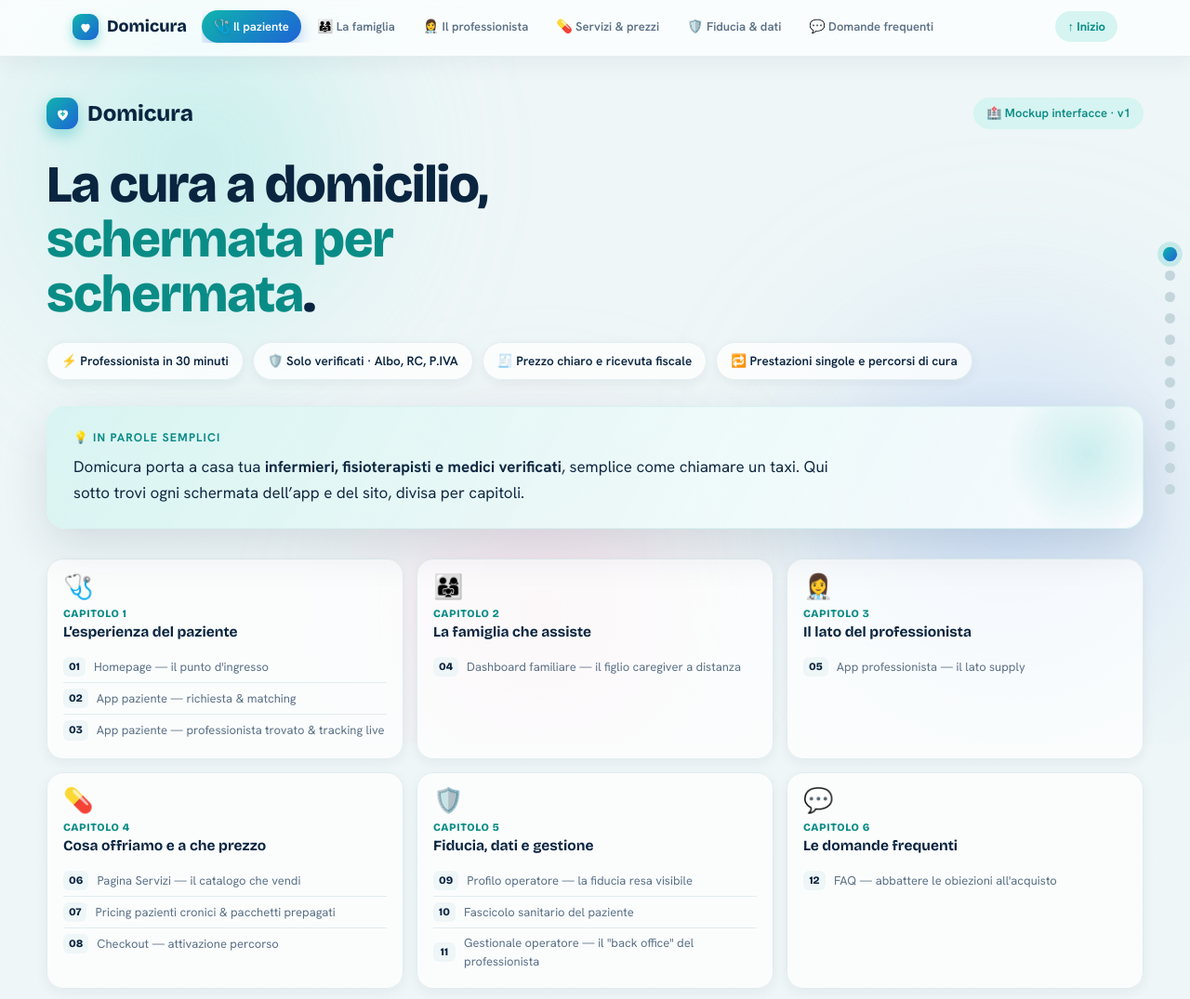
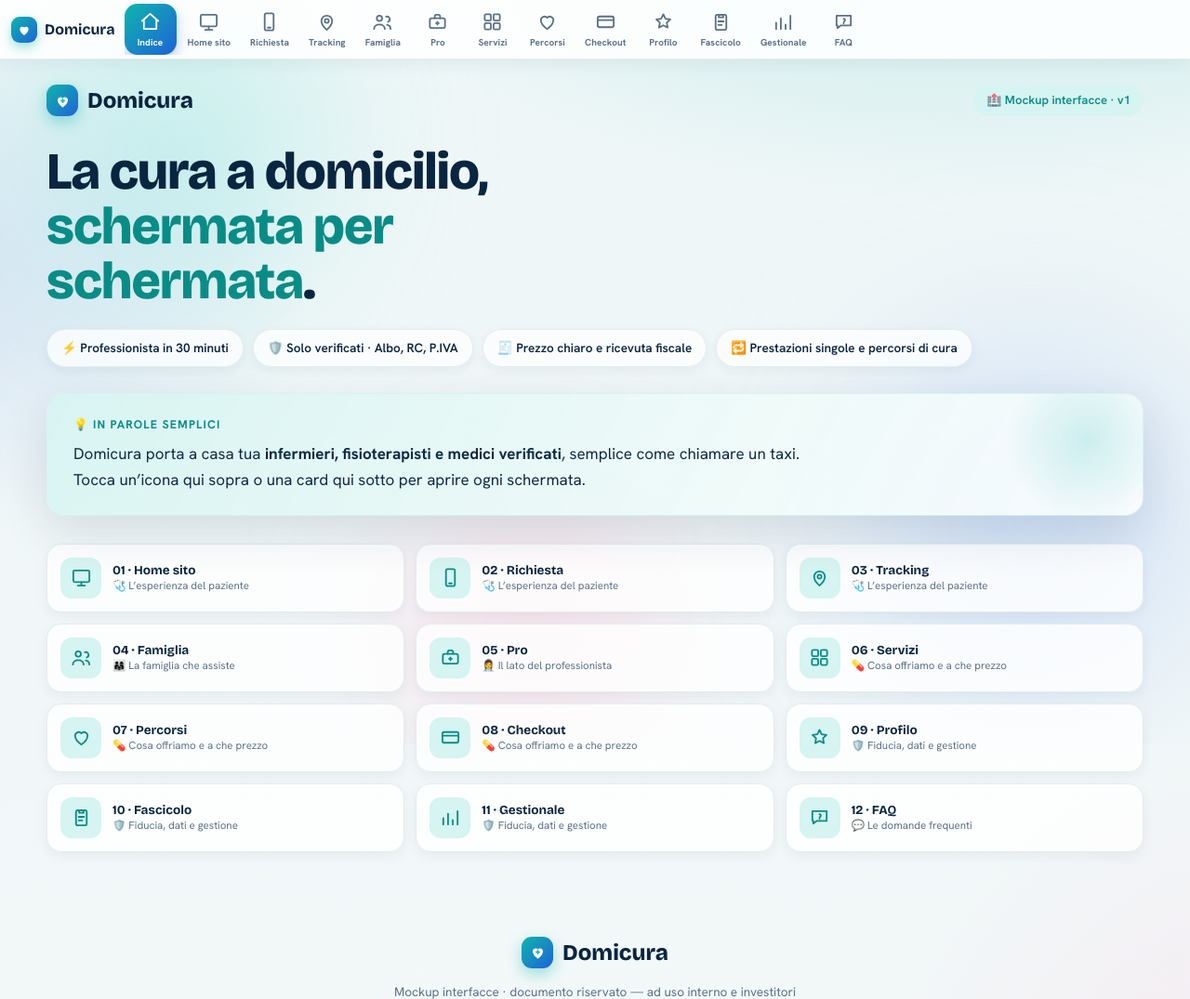
Before and after one commit to carlocdl21-creator/domicura-mockup, a plain HTML site: page index.html in a window 1280 px wide. Shown: the top 1075 px of the page at 93% size. Drawn offline with nearby package versions, Linux system fonts and the light colour scheme.

Commit message:
Web app multi-pagina: navigazione a icone SVG, una schermata per volta, ottimizzata per telefono

```diff
--- a/index.html
+++ b/index.html
@@ -1144,6 +1144,61 @@
   }
 </style>
 
+<style id="domicura-pages">
+  /* ===== modalità multi-pagina (una schermata per volta) ===== */
+  html{scroll-behavior:auto}
+  body{padding-top:64px}
+  .topbar{padding-top:26px!important}
+  section.screen{border-top:none!important;padding-top:6px}
+
+  /* barra a icone in alto */
+  .tabbar{position:fixed;top:0;left:0;right:0;z-index:60;height:64px;display:flex;align-items:center;gap:6px;padding:0 12px;background:rgba(255,255,255,.9);backdrop-filter:blur(14px) saturate(1.4);-webkit-backdrop-filter:blur(14px) saturate(1.4);border-bottom:1px solid var(--line);box-shadow:0 4px 18px rgba(10,37,64,.06)}
+  .tabbar-brand{display:flex;align-items:center;gap:8px;text-decoration:none;color:var(--navy);font-family:'Bricolage Grotesque';font-weight:800;font-size:16px;flex-shrink:0;padding-right:4px}
+  .brand-mark{width:28px;height:28px;border-radius:9px;background:linear-gradient(135deg,var(--turquoise),var(--blue));display:grid;place-items:center;box-shadow:0 5px 12px rgba(15,181,173,.4)}
+  .brand-mark svg{width:16px;height:16px}
+  .tabbar-scroll{display:flex;gap:3px;overflow-x:auto;flex:1;scrollbar-width:none;-webkit-overflow-scrolling:touch}
+  .tabbar-scroll::-webkit-scrollbar{display:none}
+  .tab{flex:0 0 auto;display:flex;flex-direction:column;align-items:center;gap:2px;text-decoration:none;color:var(--ink-soft);padding:6px 9px;border-radius:14px;min-width:56px;transition:background .2s,color .2s,transform .2s}
+  .tab-ic{width:26px;height:26px;display:grid;place-items:center}
+  .tab-ic svg{width:23px;height:23px}
+  .tab-lb{font-size:10px;font-weight:700;white-space:nowrap;letter-spacing:.01em}
+  .tab:hover{color:var(--navy);background:var(--mist)}
+  .tab.on{color:#fff;background:linear-gradient(135deg,var(--turquoise),var(--blue));box-shadow:0 6px 14px rgba(30,99,214,.3)}
+
+  /* home: griglia di card cliccabili */
+  .launch{margin-top:30px;display:grid;grid-template-columns:repeat(3,1fr);gap:12px}
+  .launch-card{display:flex;align-items:center;gap:12px;text-decoration:none;background:rgba(255,255,255,.8);border:1px solid var(--line);border-radius:16px;padding:14px;box-shadow:var(--shadow-sm);transition:.25s}
+  .launch-card:hover{transform:translateY(-4px);box-shadow:var(--shadow-md);border-color:var(--turquoise-soft)}
+  .launch-ic{width:44px;height:44px;flex-shrink:0;border-radius:12px;background:var(--turquoise-soft);display:grid;place-items:center}
+  .launch-ic svg{width:23px;height:23px;stroke:var(--turquoise-deep)}
+  .launch-tx{display:flex;flex-direction:column;line-height:1.25;min-width:0}
+  .launch-tx b{font-size:13.5px;color:var(--navy);font-family:'Bricolage Grotesque';white-space:nowrap;overflow:hidden;text-overflow:ellipsis}
+  .launch-tx small{font-size:11.5px;color:var(--ink-soft);white-space:nowrap;overflow:hidden;text-overflow:ellipsis}
+
+  /* breadcrumb in cima a ogni schermata */
+  .crumb{display:flex;align-items:center;gap:12px;margin:2px 0 6px;font-size:13px}
+  .crumb a{color:var(--turquoise-deep);font-weight:700;text-decoration:none;flex-shrink:0}
+  .crumb-cap{color:var(--ink-soft);font-weight:600;overflow:hidden;text-overflow:ellipsis;white-space:nowrap}
+  .crumb-num{margin-left:auto;font-family:'Bricolage Grotesque';font-weight:800;color:var(--navy);background:var(--mist);padding:3px 11px;border-radius:999px;font-size:12px;flex-shrink:0}
+
+  /* pulsanti precedente / successivo */
+  .pager{display:flex;gap:10px;margin:28px 0 6px}
+  .pager-btn{flex:1;display:flex;align-items:center;gap:11px;text-decoration:none;background:#fff;border:1px solid var(--line);border-radius:16px;padding:13px 16px;color:var(--navy);font-weight:700;font-size:14px;box-shadow:var(--shadow-sm);transition:.25s}
+  .pager-btn:hover{transform:translateY(-3px);box-shadow:var(--shadow-md);border-color:var(--turquoise-soft)}
+  .pager-btn svg{width:22px;height:22px;stroke:var(--turquoise-deep);flex-shrink:0}
+  .pager-btn span{display:flex;flex-direction:column;line-height:1.2}
+  .pager-btn small{font-size:11px;font-weight:600;color:var(--ink-soft)}
+  .pager-btn.next{justify-content:flex-end;text-align:right}
+
+  @media(max-width:900px){ .launch{grid-template-columns:repeat(2,1fr)} }
+  @media(max-width:820px){
+    .tabbar{background:rgba(255,255,255,.97);backdrop-filter:none;-webkit-backdrop-filter:none}
+    .tab{min-width:52px;padding:6px 7px}
+  }
+  @media(max-width:560px){ .launch{grid-template-columns:1fr} }
+  @media(max-width:480px){ .tabbar-brand b{display:none} }
+</style>
+
 <script>
 (function(){
   const $  = (s,c=document)=>c.querySelector(s);
@@ -1158,150 +1213,112 @@
   /* ---------- sezioni: id + titoli ---------- */
   const sections=$$('section.screen');
   const info=sections.map(function(sec){
-    const num=(sec.querySelector('.screen-num')||{}).textContent||'';
-    const h2 =(sec.querySelector('.screen-meta h2')||{}).textContent||'';
-    const n=num.trim(); const id='schermata-'+n;
-    sec.id=id;
-    return {sec:sec, num:n, title:h2.trim(), id:id};
+    const num=((sec.querySelector('.screen-num')||{}).textContent||'').trim();
+    const h2 =((sec.querySelector('.screen-meta h2')||{}).textContent||'').trim();
+    const id='schermata-'+num; sec.id=id;
+    return {sec:sec, num:num, title:h2, id:id};
   });
 
-  /* ---------- capitoli (raggruppano le schermate, senza riordinarle) ---------- */
+  /* ---------- capitoli (per breadcrumb) ---------- */
   const chapters=[
-    {at:0,  e:'🩺', s:'Il paziente',       k:'Capitolo 1', t:'L’esperienza del paziente', d:'Come una persona trova, prenota e riceve una prestazione a casa — passo dopo passo, dalla ricerca alla ricevuta.'},
-    {at:3,  e:'👨‍👩‍👧', s:'La famiglia',      k:'Capitolo 2', t:'La famiglia che assiste', d:'Il figlio o la figlia che, anche da un’altra città, prenota e tiene sotto controllo la salute di un genitore.'},
-    {at:4,  e:'👩‍⚕️', s:'Il professionista', k:'Capitolo 3', t:'Il lato del professionista', d:'Come infermieri, fisioterapisti e medici ricevono le richieste, gestiscono l’agenda e vengono pagati.'},
-    {at:5,  e:'💊', s:'Servizi & prezzi',  k:'Capitolo 4', t:'Cosa offriamo e a che prezzo', d:'Il catalogo dei servizi, i percorsi di cura per chi ha bisogni continui e il pagamento sicuro.'},
-    {at:8,  e:'🛡️', s:'Fiducia & dati',    k:'Capitolo 5', t:'Fiducia, dati e gestione', d:'Profili verificati, lo storico sanitario del paziente e la console con cui il professionista gestisce tutto.'},
-    {at:11, e:'💬', s:'Domande frequenti', k:'Capitolo 6', t:'Le domande frequenti', d:'I dubbi tipici di chi deve scegliere — e le risposte chiare che li sciolgono.'}
+    {at:0,  e:'🩺',   k:'Capitolo 1', t:'L’esperienza del paziente'},
+    {at:3,  e:'👨‍👩‍👧', k:'Capitolo 2', t:'La famiglia che assiste'},
+    {at:4,  e:'👩‍⚕️', k:'Capitolo 3', t:'Il lato del professionista'},
+    {at:5,  e:'💊',   k:'Capitolo 4', t:'Cosa offriamo e a che prezzo'},
+    {at:8,  e:'🛡️',   k:'Capitolo 5', t:'Fiducia, dati e gestione'},
+    {at:11, e:'💬',   k:'Capitolo 6', t:'Le domande frequenti'}
   ];
-  // numero di schermata con cui inizia ciascun capitolo
-  chapters.forEach(function(c){ c.firstNum = info[c.at] ? info[c.at].num : ''; c.firstId = info[c.at] ? info[c.at].id : ''; });
   function chapterForIndex(i){ let r=chapters[0]; chapters.forEach(function(c){ if(c.at<=i) r=c; }); return r; }
 
-  // inserisci i separatori di capitolo prima delle sezioni indicate
-  chapters.forEach(function(c){
-    const target=info[c.at] && info[c.at].sec;
-    if(!target) return;
-    const el=document.createElement('div');
-    el.className='chapter wrap fx';
-    el.id='cap-'+c.firstNum;
-    el.innerHTML='<div class="chapter-card">'
-      +'<div class="chapter-emoji">'+c.e+'</div>'
-      +'<div class="chapter-body"><div class="chapter-k">'+c.e+' '+c.k+'</div>'
-      +'<h2 class="chapter-t">'+c.t+'</h2><p class="chapter-d">'+c.d+'</p></div>'
-      +'<div class="chapter-n">'+c.k.replace(/\D/g,'').padStart(2,'0')+'</div></div>';
-    target.parentNode.insertBefore(el, target);
-  });
+  /* ---------- icone SVG (nitide su ogni telefono) ---------- */
+  const ICON={
+    home:'<path d="M3 11l9-8 9 8"/><path d="M5 9.5V20h14V9.5"/>',
+    '01':'<rect x="3" y="4" width="18" height="13" rx="1.5"/><path d="M8 21h8M12 17v4"/>',
+    '02':'<rect x="7" y="2.5" width="10" height="19" rx="2"/><path d="M10.5 18.5h3"/>',
+    '03':'<path d="M12 21s-6-5-6-10a6 6 0 0 1 12 0c0 5-6 10-6 10Z"/><circle cx="12" cy="11" r="2.2"/>',
+    '04':'<circle cx="8.5" cy="8" r="3"/><path d="M2.5 20c0-3.2 2.7-5 6-5s6 1.8 6 5"/><path d="M16 6.2A3 3 0 0 1 18 12M17 15.2c2.3 .5 4 2.2 4 4.8"/>',
+    '05':'<rect x="3.5" y="8" width="17" height="11" rx="2"/><path d="M9 8V6a2 2 0 0 1 2-2h2a2 2 0 0 1 2 2v2"/><path d="M12 12v3M10.5 13.5h3"/>',
+    '06':'<rect x="3.5" y="3.5" width="7" height="7" rx="1.5"/><rect x="13.5" y="3.5" width="7" height="7" rx="1.5"/><rect x="3.5" y="13.5" width="7" height="7" rx="1.5"/><rect x="13.5" y="13.5" width="7" height="7" rx="1.5"/>',
+    '07':'<path d="M12 20s-7-4.5-7-10a4 4 0 0 1 7-2.6A4 4 0 0 1 19 10c0 5.5-7 10-7 10Z"/>',
+    '08':'<rect x="3" y="6" width="18" height="12" rx="2"/><path d="M3 10h18"/>',
+    '09':'<path d="M12 3.5l2.4 4.9 5.4 .8-3.9 3.8 .9 5.4L12 15.9l-4.8 2.5 .9-5.4L4.2 9.2l5.4-.8z"/>',
+    '10':'<rect x="6" y="4" width="12" height="17" rx="2"/><path d="M9.5 4h5v3h-5zM9 11.5h6M9 15.5h4"/>',
+    '11':'<path d="M4 20V13M9.3 20V8M14.6 20v-5M20 20V5"/>',
+    '12':'<path d="M4 5h16v11H9l-4 3v-3H4z"/><path d="M12 8.6a1.5 1.5 0 0 1 1.1 2.5c-.6 .6-1.1 .8-1.1 1.5M12 13.9h.01"/>'
+  };
+  function icon(k){ return '<svg viewBox="0 0 24 24" fill="none" stroke="currentColor" stroke-width="1.9" stroke-linecap="round" stroke-linejoin="round">'+(ICON[k]||ICON.home)+'</svg>'; }
+  const LBL={'01':'Home sito','02':'Richiesta','03':'Tracking','04':'Famiglia','05':'Pro','06':'Servizi','07':'Percorsi','08':'Checkout','09':'Profilo','10':'Fascicolo','11':'Gestionale','12':'FAQ'};
+  const EMO={'01':'🏠','02':'📱','03':'📍','04':'👨‍👩‍👧','05':'👩‍⚕️','06':'💊','07':'❤️','08':'💳','09':'⭐','10':'📋','11':'📊','12':'💬'};
 
-  /* ---------- barra di navigazione + progresso ---------- */
-  const dnav=document.createElement('div');
-  dnav.className='dnav';
-  let links='';
-  chapters.forEach(function(c){
-    links+='<a href="#'+c.firstId+'" data-cap="'+c.firstNum+'"><span class="dnav-e">'+c.e+'</span> '+c.s+'</a>';
-  });
-  dnav.innerHTML=
-    '<div class="dnav-in">'
-    +'<a class="dnav-brand" href="#top"><span class="dnav-mark"><svg viewBox="0 0 24 24" fill="none"><path d="M12 21s-7-4.5-7-10a4 4 0 0 1 7-2.6A4 4 0 0 1 19 11c0 5.5-7 10-7 10Z" fill="#fff"/></svg></span>Domicura</a>'
-    +'<nav class="dnav-links">'+links+'</nav>'
-    +'<a class="dnav-cta" href="#top">↑ Inizio</a>'
-    +'</div><div class="dnav-progress"><i id="dnavBar"></i></div>';
-  document.body.insertBefore(dnav, document.body.firstChild.nextSibling);
+  /* ---------- barra a icone in alto ---------- */
+  const bar=document.createElement('div');
+  bar.className='tabbar';
+  let tabs='<a class="tab" data-route="home" href="#"><span class="tab-ic">'+icon('home')+'</span><span class="tab-lb">Indice</span></a>';
+  info.forEach(function(s){ tabs+='<a class="tab" data-route="'+s.num+'" href="#'+s.id+'"><span class="tab-ic">'+icon(s.num)+'</span><span class="tab-lb">'+(LBL[s.num]||s.num)+'</span></a>'; });
+  bar.innerHTML='<a class="tabbar-brand" data-route="home" href="#"><span class="brand-mark"><svg viewBox="0 0 24 24" fill="none"><path d="M12 21s-7-4.5-7-10a4 4 0 0 1 7-2.6A4 4 0 0 1 19 11c0 5.5-7 10-7 10Z" fill="#fff"/></svg></span><b>Domicura</b></a><nav class="tabbar-scroll">'+tabs+'</nav>';
+  document.body.insertBefore(bar, document.body.firstChild.nextSibling);
 
-  /* ---------- header: ancora + box "in parole semplici" + indice ---------- */
+  /* ---------- home: box "in parole semplici" + indice a card ---------- */
   const topbar=$('.topbar');
   if(topbar){
-    topbar.id='top';
     const anchor=topbar.querySelector('.hero-pills') || topbar.querySelector('h1');
     const plain=document.createElement('div');
     plain.className='plain fx';
-    plain.innerHTML='<div class="plain-h">💡 In parole semplici</div><p>Domicura porta a casa tua <b>infermieri, fisioterapisti e medici verificati</b>, semplice come chiamare un taxi. Qui sotto trovi ogni schermata dell’app e del sito, divisa per capitoli.</p>';
+    plain.innerHTML='<div class="plain-h">💡 In parole semplici</div><p>Domicura porta a casa tua <b>infermieri, fisioterapisti e medici verificati</b>, semplice come chiamare un taxi. Tocca un’icona qui sopra o una card qui sotto per aprire ogni schermata.</p>';
     if(anchor && anchor.parentNode){ anchor.parentNode.insertBefore(plain, anchor.nextSibling); }
 
-    const toc=document.createElement('div');
-    toc.className='toc fx';
+    const grid=document.createElement('div');
+    grid.className='launch fx';
     let cards='';
-    chapters.forEach(function(c,ci){
-      const end = (ci+1<chapters.length) ? chapters[ci+1].at : info.length;
-      let list='';
-      for(let i=c.at;i<end;i++){ if(info[i]) list+='<a href="#'+info[i].id+'"><b>'+info[i].num+'</b>'+info[i].title+'</a>'; }
-      cards+='<div class="toc-card"><div class="toc-emoji">'+c.e+'</div><div class="toc-k">'+c.k+'</div><div class="toc-t">'+c.t+'</div><div class="toc-list">'+list+'</div></div>';
+    info.forEach(function(s,i){
+      const cap=chapterForIndex(i);
+      cards+='<a class="launch-card" href="#'+s.id+'"><span class="launch-ic">'+icon(s.num)+'</span>'
+        +'<span class="launch-tx"><b>'+s.num+' · '+(LBL[s.num]||'')+'</b><small>'+cap.e+' '+cap.t+'</small></span></a>';
     });
-    toc.innerHTML=cards;
-    const legend=topbar.querySelector('.legend');
-    if(legend && legend.parentNode){ legend.parentNode.insertBefore(toc, legend.nextSibling); }
-    else topbar.appendChild(toc);
+    grid.innerHTML=cards;
+    topbar.appendChild(grid);
   }
 
-  /* ---------- indice laterale a puntini ---------- */
-  const dots=document.createElement('div');
-  dots.className='sidedots';
-  const screenEmoji={'01':'🏠','02':'📱','03':'📍','04':'👨‍👩‍👧','05':'👩‍⚕️','06':'💊','07':'❤️','08':'💳','09':'⭐','10':'📋','11':'📊','12':'💬'};
-  let dotsHtml='';
-  info.forEach(function(s){ dotsHtml+='<a href="#'+s.id+'" data-num="'+s.num+'"><span>'+(screenEmoji[s.num]||'🩺')+'  '+s.num+' · '+s.title+'</span></a>'; });
-  dots.innerHTML=dotsHtml;
-  document.body.appendChild(dots);
+  /* ---------- breadcrumb + pager su ogni schermata ---------- */
+  info.forEach(function(s,i){
+    const cap=chapterForIndex(i);
+    const crumb=document.createElement('div');
+    crumb.className='crumb';
+    crumb.innerHTML='<a href="#" data-route="home">‹ Indice</a><span class="crumb-cap">'+cap.e+' '+cap.k+'</span><span class="crumb-num">'+s.num+' / '+info.length+'</span>';
+    s.sec.insertBefore(crumb, s.sec.firstChild);
 
-  /* ---------- emoji sanitaria su ogni titolo di schermata ---------- */
+    const prev=info[i-1], next=info[i+1];
+    const pager=document.createElement('div');
+    pager.className='pager';
+    pager.innerHTML=
+      (prev? '<a class="pager-btn" href="#'+prev.id+'">'+icon(prev.num)+'<span><small>Precedente</small>'+(LBL[prev.num]||'')+'</span></a>'
+           : '<a class="pager-btn" href="#" data-route="home">'+icon('home')+'<span><small>Torna</small>Indice</span></a>')
+      +(next? '<a class="pager-btn next" href="#'+next.id+'"><span><small>Successivo</small>'+(LBL[next.num]||'')+'</span>'+icon(next.num)+'</a>'
+            : '<a class="pager-btn next" href="#" data-route="home"><span><small>Fine</small>Indice</span>'+icon('home')+'</a>');
+    s.sec.appendChild(pager);
+  });
+
+  /* ---------- emoji sanitaria su ogni titolo ---------- */
   info.forEach(function(s){
     const h2=s.sec.querySelector('.screen-meta h2');
-    if(h2 && !h2.dataset.emojID){ h2.dataset.emojID='1'; h2.insertAdjacentHTML('afterbegin','<span class="h2-emoji">'+(screenEmoji[s.num]||'🩺')+'</span> '); }
+    if(h2 && !h2.dataset.em){ h2.dataset.em='1'; h2.insertAdjacentHTML('afterbegin','<span class="h2-emoji">'+(EMO[s.num]||'🩺')+'</span> '); }
   });
+  $$('.screen-head').forEach(function(h){ h.classList.add('fx'); });
 
-  /* ---------- reveal allo scroll (con leggero stagger) ---------- */
-  $$('.screen-head').forEach(function(h){ h.classList.add('fx'); });
-  $$('section.screen, .chapter').forEach(function(sec){
-    $$('.fx', sec).forEach(function(el,i){ el.style.transitionDelay=(Math.min(i,6)*80)+'ms'; });
-  });
-  const reveal=new IntersectionObserver(function(entries){
-    entries.forEach(function(en){ if(en.isIntersecting){ en.target.classList.add('in'); reveal.unobserve(en.target); } });
-  },{threshold:.12, rootMargin:'0px 0px -6% 0px'});
-  $$('.fx').forEach(function(el){ reveal.observe(el); });
-
-  /* ---------- tilt 3D col puntatore ---------- */
+  /* ---------- tilt 3D (solo desktop) ---------- */
   const fine = window.matchMedia && window.matchMedia('(hover:hover) and (pointer:fine)').matches;
   function addTilt(el,max){
     if(!fine) return;
     el.addEventListener('pointermove',function(e){
       const r=el.getBoundingClientRect();
-      const px=(e.clientX-r.left)/r.width-0.5;
-      const py=(e.clientY-r.top)/r.height-0.5;
+      const px=(e.clientX-r.left)/r.width-0.5, py=(e.clientY-r.top)/r.height-0.5;
       el.style.transition='transform .1s ease';
       el.style.transform='perspective(1600px) rotateY('+(px*max)+'deg) rotateX('+(-py*max)+'deg) translateY(-6px) scale(1.012)';
     });
-    el.addEventListener('pointerleave',function(){
-      el.style.transition='transform .6s cubic-bezier(.2,.7,.2,1)';
-      el.style.transform='';
-    });
+    el.addEventListener('pointerleave',function(){ el.style.transition='transform .6s cubic-bezier(.2,.7,.2,1)'; el.style.transform=''; });
   }
   $$('.browser').forEach(function(el){ addTilt(el,5); });
   $$('.phone').forEach(function(el){ addTilt(el,9); });
-
-  /* ---------- barra di progresso + link/puntini attivi ---------- */
-  const bar=$('#dnavBar');
-  let ticking=false;
-  function paintBar(){
-    ticking=false;
-    const h=document.documentElement;
-    const max=(h.scrollHeight-h.clientHeight)||1;
-    if(bar) bar.style.width=(h.scrollTop/max*100)+'%';
-  }
-  function onScroll(){ if(!ticking){ ticking=true; requestAnimationFrame(paintBar); } }
-  window.addEventListener('scroll',onScroll,{passive:true}); paintBar();
-
-  const navLinks=$$('.dnav-links a');
-  const dotLinks=$$('.sidedots a');
-  const active=new IntersectionObserver(function(entries){
-    entries.forEach(function(en){
-      if(!en.isIntersecting) return;
-      const idx=info.findIndex(function(x){return x.sec===en.target;});
-      if(idx<0) return;
-      const cap=chapterForIndex(idx);
-      navLinks.forEach(function(a){ a.classList.toggle('on', a.getAttribute('data-cap')===cap.firstNum); });
-      dotLinks.forEach(function(a){ a.classList.toggle('on', a.getAttribute('data-num')===info[idx].num); });
-    });
-  },{threshold:.35, rootMargin:'-20% 0px -40% 0px'});
-  info.forEach(function(s){ active.observe(s.sec); });
 
   /* ---------- FAQ interattive (con risposte in chiaro) ---------- */
   const faq=info.length ? info[info.length-1].sec : null;
@@ -1310,7 +1327,7 @@
       {k:/quanto costa/i, a:'Il Servizio Sanitario offre l’assistenza domiciliare (ADI) gratuitamente, ma con tempi di attivazione lunghi e su prescrizione. Domicura è un servizio privato immediato: paghi solo la singola prestazione, con prezzo chiaro già prima di prenotare. Molte prestazioni sono inoltre rimborsabili dal tuo fondo sanitario o dall’assicurazione.'},
       {k:/in quanto tempo/i, a:'Per le richieste “Subito”, il professionista disponibile più vicino arriva mediamente entro 30 minuti. Per le prestazioni programmate scegli tu giorno e ora. In entrambi i casi segui in tempo reale la sua posizione e l’orario di arrivo stimato.'},
       {k:/sempre lo stesso/i, a:'Sì. Dopo la prima prestazione puoi impostare “Scegli sempre lui/lei” e avrai priorità sulla sua agenda per le volte successive. È particolarmente utile nei percorsi di cura continuativi, dove avere sempre la stessa persona fa la differenza.'},
-      {k:/rimborsabili/i, a:'Nella maggior parte dei casi sì. Ricevi sempre una ricevuta fiscale automatica, valida per la richiesta di rimborso al tuo fondo sanitario integrativo o alla tua assicurazione (es. UniSalute, Generali Welion). Stiamo inoltre attivando convenzioni diritte con i principali operatori.'},
+      {k:/rimborsabili/i, a:'Nella maggior parte dei casi sì. Ricevi sempre una ricevuta fiscale automatica, valida per la richiesta di rimborso al tuo fondo sanitario integrativo o alla tua assicurazione (es. UniSalute, Generali Welion). Stiamo inoltre attivando convenzioni dirette con i principali operatori.'},
       {k:/al sicuro/i, a:'Assolutamente. I dati sanitari sono trattati come “categoria speciale” secondo il GDPR: cifrati, accessibili solo a te e ai professionisti coinvolti nella cura, mai ceduti a terzi. Puoi esportarli o richiederne la cancellazione in qualsiasi momento.'}
     ];
     let first=true;
@@ -1318,28 +1335,59 @@
       const span=head.querySelector(':scope > span');
       if(!span) return;
       const mark=span.textContent.trim();
-      if(mark!=='+' && mark!=='−') return; // solo le righe-domanda
+      if(mark!=='+' && mark!=='−') return;
       const row=head.parentElement;
       head.classList.add('faq-head');
       const q=head.textContent.replace(/[+−]/g,'').trim();
       let ans=head.nextElementSibling;
-      if(ans && ans.tagName==='P'){
-        ans.classList.add('faq-ans');
-      }else{
+      if(ans && ans.tagName==='P'){ ans.classList.add('faq-ans'); }
+      else{
         const found=answers.find(function(x){return x.k.test(q);});
-        ans=document.createElement('div');
-        ans.className='faq-ans';
-        ans.textContent=found?found.a:'';
+        ans=document.createElement('div'); ans.className='faq-ans'; ans.textContent=found?found.a:'';
         head.parentNode.insertBefore(ans, head.nextSibling);
       }
       if(first){ row.classList.add('faq-open'); span.textContent='−'; first=false; }
       else{ span.textContent='+'; }
-      head.addEventListener('click',function(){
-        const open=row.classList.toggle('faq-open');
-        span.textContent=open?'−':'+';
-      });
+      head.addEventListener('click',function(){ span.textContent=row.classList.toggle('faq-open')?'−':'+'; });
     });
   }
+
+  /* ---------- ROUTER: una schermata per volta ---------- */
+  const tabsEls=$$('.tab');
+  function reveal(container){
+    if(!container) return;
+    $$('.fx',container).forEach(function(el,i){ el.classList.remove('in'); el.style.transitionDelay=(Math.min(i,6)*70)+'ms'; });
+    requestAnimationFrame(function(){ $$('.fx',container).forEach(function(el){ el.classList.add('in'); }); });
+  }
+  function setActive(route){
+    tabsEls.forEach(function(t){
+      const on=t.getAttribute('data-route')===route;
+      t.classList.toggle('on',on);
+      if(on && t.scrollIntoView){ t.scrollIntoView({inline:'center',block:'nearest'}); }
+    });
+  }
+  function render(){
+    const m=location.hash.match(/schermata-(\d+)/);
+    const num=m?m[1]:null;
+    if(topbar) topbar.style.display=num?'none':'';
+    sections.forEach(function(x){ x.style.display='none'; });
+    let route='home';
+    if(num){
+      const s=info.find(function(x){return x.num===num;});
+      if(s){ s.sec.style.display=''; route=num; reveal(s.sec); }
+    }
+    if(route==='home'){ reveal(topbar); }
+    setActive(route);
+    window.scrollTo(0,0);
+  }
+  window.addEventListener('hashchange', render);
+  document.addEventListener('click',function(e){
+    const a=e.target.closest('a[data-route="home"]');
+    if(!a) return;
+    e.preventDefault();
+    if(location.hash && location.hash!=='#'){ location.hash=''; } else { render(); }
+  });
+  render();
 })();
 </script>
 </body>
```
